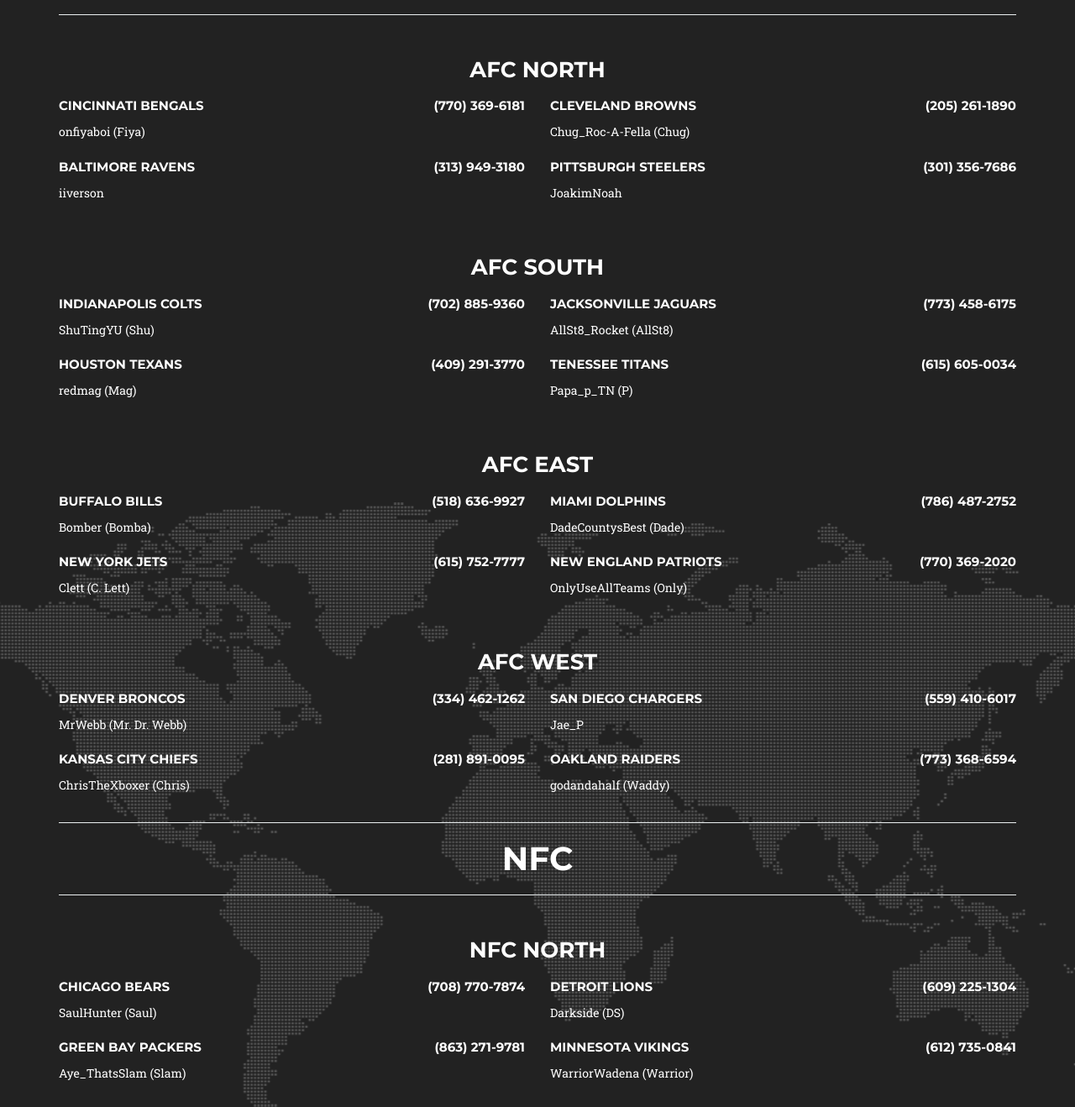
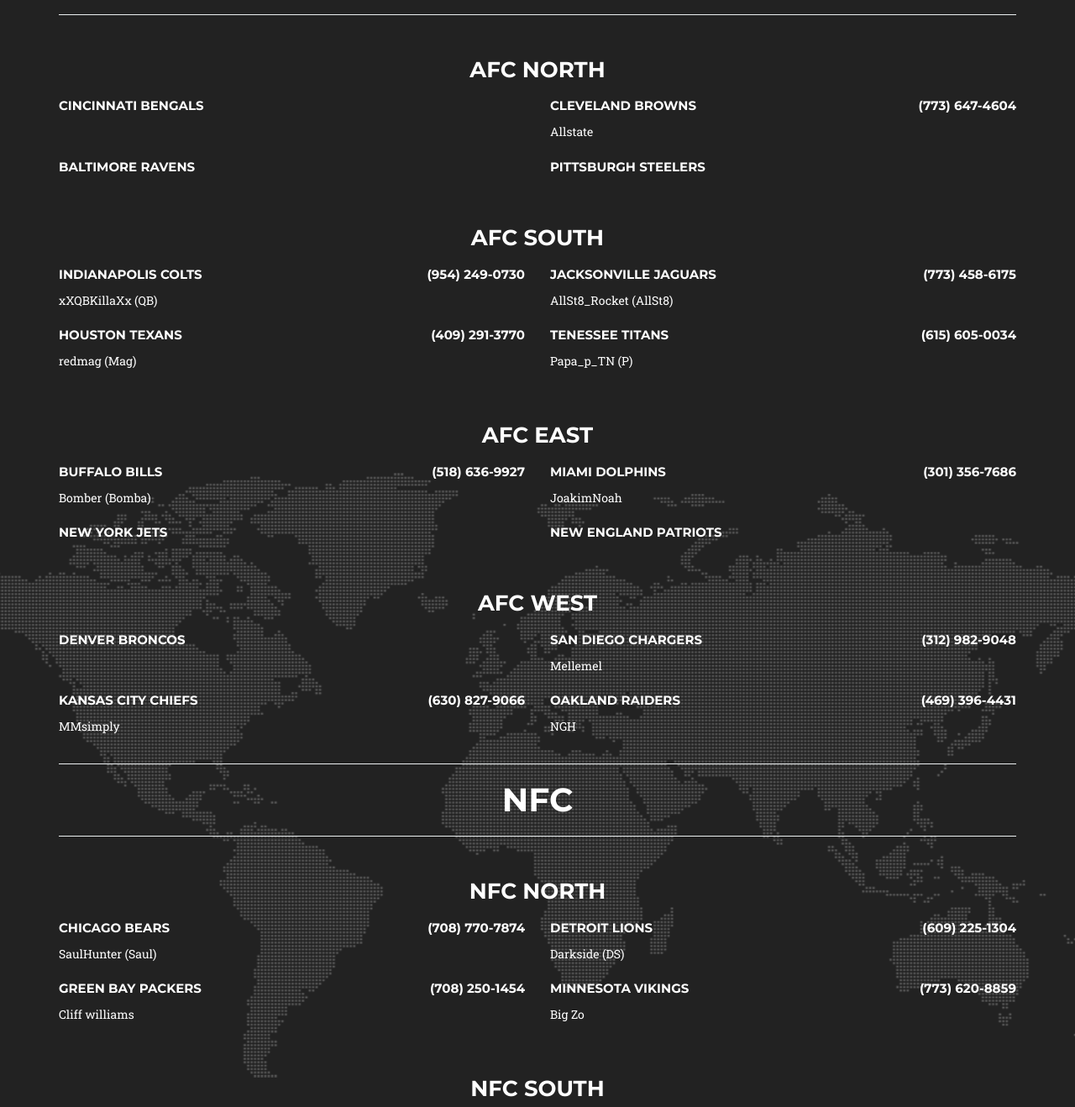
Before and after one commit to GridironKings/GridironKings.github.io, a plain HTML site: page contact/index.html in a window 1280 px wide. Shown: the part 496-1814 px from the top of the page at 84% size. Drawn offline with Linux system fonts and the light colour scheme; a web font is replaced by a local one.

Commit message:
edited contacts

```diff
--- a/contact/index.html
+++ b/contact/index.html
@@ -183,10 +183,10 @@
                       <div class="row">
                         <div class="col-xs-6">
                           <h5>Cincinnati Bengals</h5>
-                          <p class="">onfiyaboi (Fiya)</p>
+                          <p class=""></p>
                         </div>
                         <div class="col-xs-6 text-right">
-                          <h5>(770) 369-6181</h5>
+                          <h5></h5>
                         </div>
                       </div>
                     </div>
@@ -195,10 +195,10 @@
                       <div class="row">
                         <div class="col-xs-6">
                           <h5>Cleveland Browns</h5>
-                          <p class="">Chug_Roc-A-Fella (Chug)</p>
+                          <p class="">Allstate</p>
                         </div>
                         <div class="col-xs-6 text-right">
-                          <h5>(205) 261-1890</h5>
+                          <h5>(773) 647-4604</h5>
                         </div>
                       </div>
                     </div>
@@ -207,10 +207,10 @@
                       <div class="row">
                         <div class="col-xs-6">
                           <h5>Baltimore Ravens</h5>
-                          <p class="">iiverson</p>
+                          <p class=""></p>
                         </div>
                         <div class="col-xs-6 text-right">
-                          <h5>(313) 949-3180</h5>
+                          <h5></h5>
                         </div>
                       </div>
                     </div>
@@ -219,10 +219,10 @@
                       <div class="row">
                         <div class="col-xs-6">
                           <h5>Pittsburgh Steelers</h5>
-                          <p class="">JoakimNoah</p>
+                          <p class=""></p>
                         </div>
                         <div class="col-xs-6 text-right">
-                          <h5>(301) 356-7686</h5>
+                          <h5></h5>
                         </div>
                       </div>
                     </div>
@@ -236,10 +236,10 @@
                       <div class="row">
                         <div class="col-xs-6">
                           <h5>Indianapolis Colts</h5>
-                          <p class="">ShuTingYU (Shu)</p>
+                          <p class="">xXQBKillaXx (QB)</p>
                         </div>
                         <div class="col-xs-6 text-right">
-                          <h5>(702) 885-9360</h5>
+                          <h5>(954) 249-0730</h5>
                         </div>
                       </div>
                     </div>
@@ -301,10 +301,10 @@
                       <div class="row">
                         <div class="col-xs-6">
                           <h5>Miami Dolphins</h5>
-                          <p class="">DadeCountysBest (Dade)</p>
+                          <p class="">JoakimNoah</p>
                         </div>
                         <div class="col-xs-6 text-right">
-                          <h5>(786) 487-2752</h5>
+                          <h5>(301) 356-7686</h5>
                         </div>
                       </div>
                     </div>
@@ -313,10 +313,10 @@
                       <div class="row">
                         <div class="col-xs-6">
                           <h5>New York Jets</h5>
-                          <p class="">Clett (C. Lett)</p>
+                          <p class=""></p>
                         </div>
                         <div class="col-xs-6 text-right">
-                          <h5>(615) 752-7777</h5>
+                          <h5></h5>
                         </div>
                       </div>
                     </div>
@@ -325,10 +325,10 @@
                       <div class="row">
                         <div class="col-xs-6">
                           <h5>New England Patriots</h5>
-                          <p class="">OnlyUseAllTeams (Only)</p>
+                          <p class=""></p>
                         </div>
                         <div class="col-xs-6 text-right">
-                          <h5>(770) 369-2020</h5>
+                          <h5></h5>
                         </div>
                       </div>
                     </div>
@@ -342,10 +342,10 @@
                       <div class="row">
                         <div class="col-xs-6">
                           <h5>Denver Broncos</h5>
-                          <p class="">MrWebb (Mr. Dr. Webb)</p>
+                          <p class=""></p>
                         </div>
                         <div class="col-xs-6 text-right">
-                          <h5>(334) 462-1262</h5>
+                          <h5></h5>
                         </div>
                       </div>
                     </div>
@@ -354,10 +354,10 @@
                       <div class="row">
                         <div class="col-xs-6">
                           <h5>San Diego Chargers</h5>
-                          <p class="">Jae_P</p>
+                          <p class="">Mellemel</p>
                         </div>
                         <div class="col-xs-6 text-right">
-                          <h5>(559) 410-6017</h5>
+                          <h5>(312) 982-9048</h5>
                         </div>
                       </div>
                     </div>
@@ -366,10 +366,10 @@
                       <div class="row">
                         <div class="col-xs-6">
                           <h5>Kansas City Chiefs</h5>
-                          <p class="">ChrisTheXboxer (Chris)</p>
+                          <p class="">MMsimply</p>
                         </div>
                         <div class="col-xs-6 text-right">
-                          <h5>(281) 891-0095</h5>
+                          <h5>(630) 827-9066</h5>
                         </div>
                       </div>
                     </div>
@@ -378,10 +378,10 @@
                       <div class="row">
                         <div class="col-xs-6">
                           <h5>Oakland Raiders</h5>
-                          <p class="">godandahalf (Waddy)</p>
+                          <p class="">NGH</p>
                         </div>
                         <div class="col-xs-6 text-right">
-                          <h5>(773) 368-6594</h5>
+                          <h5>(469) 396-4431</h5>
                         </div>
                       </div>
                     </div>
@@ -426,10 +426,10 @@
                       <div class="row">
                         <div class="col-xs-6">
                           <h5>Green Bay Packers</h5>
-                          <p class="">Aye_ThatsSlam (Slam)</p>
+                          <p class="">Cliff williams</p>
                         </div>
                         <div class="col-xs-6 text-right">
-                          <h5>(863) 271-9781</h5>
+                          <h5>(708) 250-1454</h5>
                         </div>
                       </div>
                     </div>
@@ -438,10 +438,10 @@
                       <div class="row">
                         <div class="col-xs-6">
                           <h5>Minnesota Vikings</h5>
-                          <p class="">WarriorWadena (Warrior)</p>
+                          <p class="">Big Zo</p>
                         </div>
                         <div class="col-xs-6 text-right">
-                          <h5>(612) 735-0841</h5>
+                          <h5>(773) 620-8859</h5>
                         </div>
                       </div>
                     </div>
@@ -479,10 +479,10 @@
                       <div class="row">
                         <div class="col-xs-6">
                           <h5>Carolina Panthers</h5>
-                          <p class="">xXQBKillaXx (QB)</p>
+                          <p class=""></p>
                         </div>
                         <div class="col-xs-6 text-right">
-                          <h5>(954) 249-0730</h5>
+                          <h5></h5>
                         </div>
                       </div>
                     </div>
--- a/feed.xml
+++ b/feed.xml
@@ -5,8 +5,8 @@
     <description>Only the best come through the house.</description>
     <link>http://localhost:4000/</link>
     <atom:link href="http://localhost:4000/feed.xml" rel="self" type="application/rss+xml" />
-    <pubDate>Tue, 10 Sep 2019 16:47:31 -0500</pubDate>
-    <lastBuildDate>Tue, 10 Sep 2019 16:47:31 -0500</lastBuildDate>
+    <pubDate>Fri, 20 Sep 2019 18:06:58 -0500</pubDate>
+    <lastBuildDate>Fri, 20 Sep 2019 18:06:58 -0500</lastBuildDate>
     <generator>Jekyll v3.8.5</generator>
 
   </channel>
```
Also changed, not shown: official_rules/index.html (+7 -0 lines).
